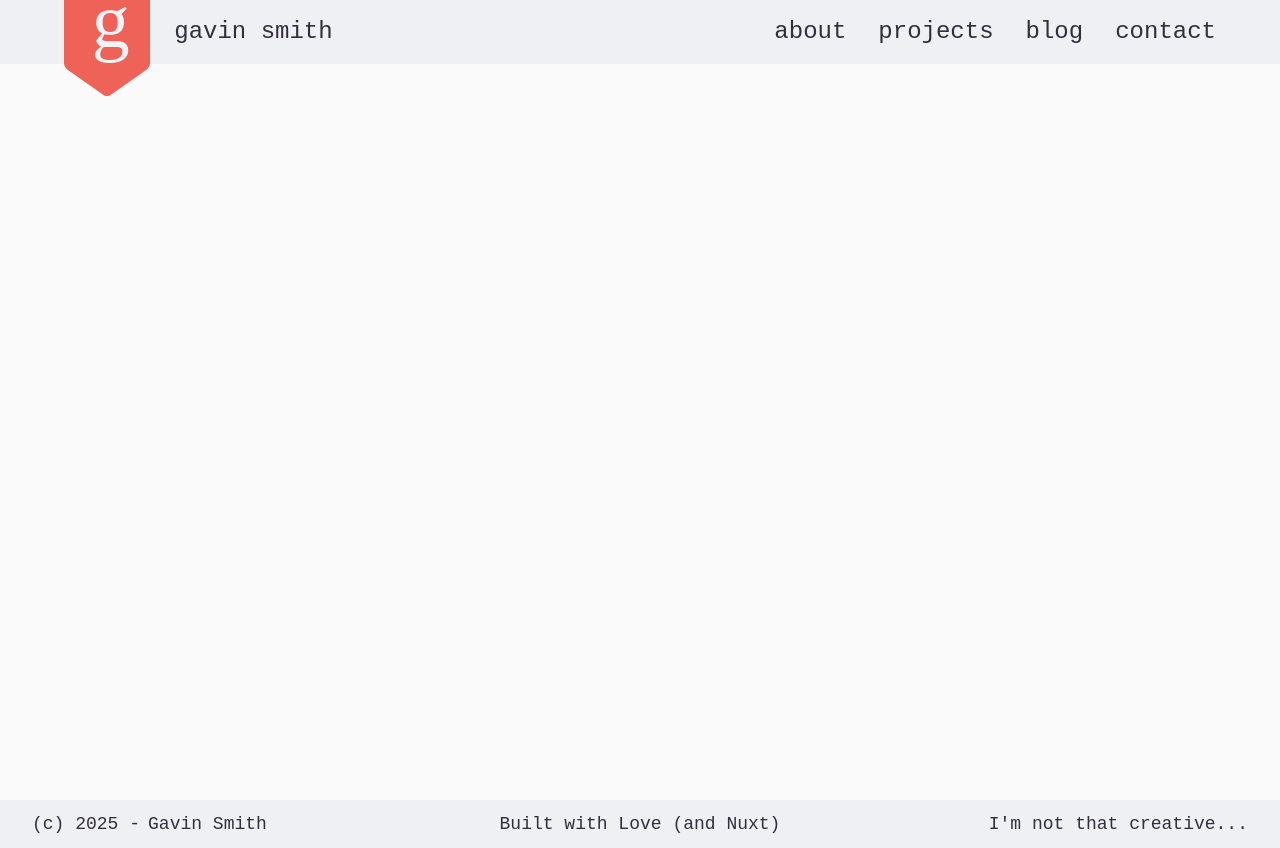
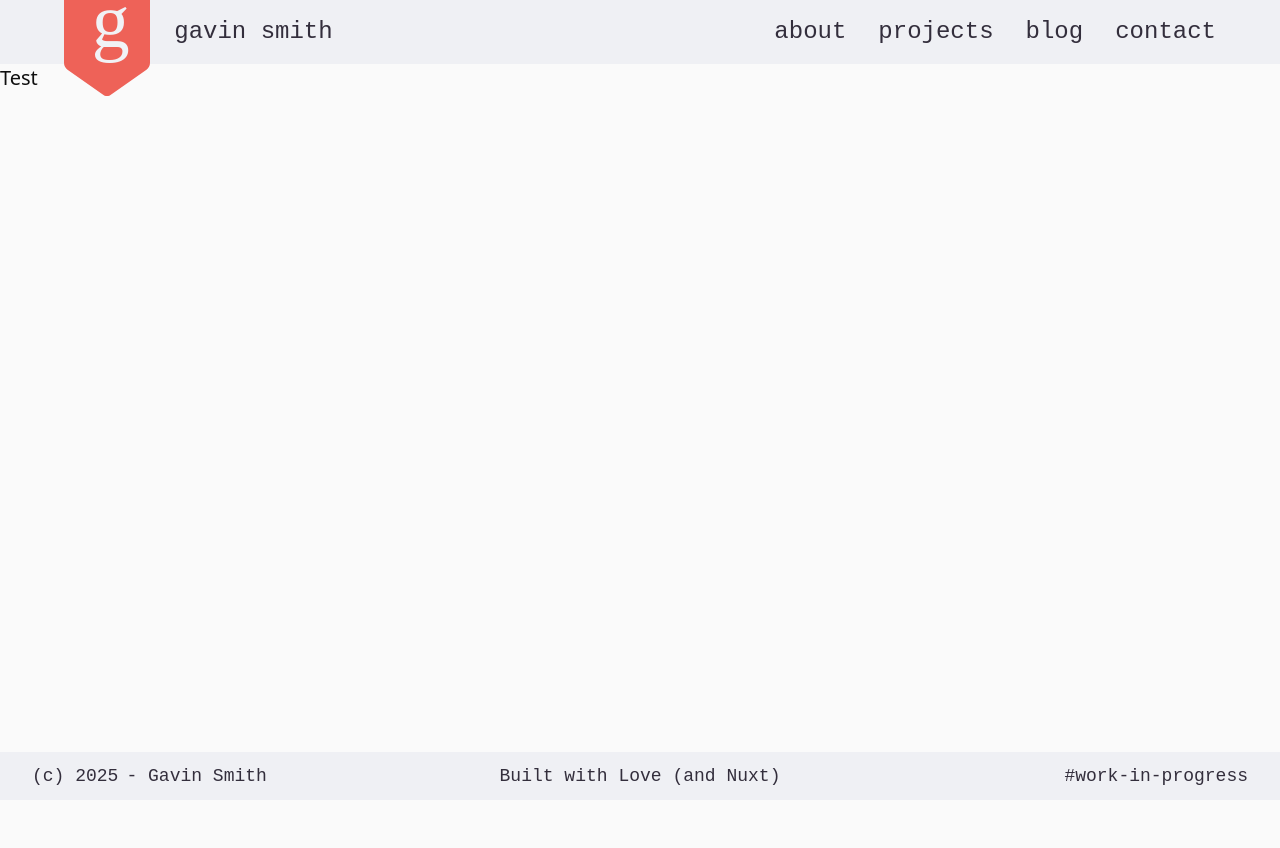
Before and after one commit to gavinhsmith/portfolio, a Nuxt app: page / in a window 1280 px wide. After the commit the page ends 800 px from the top, so only its background shows below. Built offline with nearby package versions, Linux system fonts and the light colour scheme.

Commit message:
Setup foot bar to stay at bottom if not enough page content

```diff
--- a/app/components/nav/foot/bar.vue
+++ b/app/components/nav/foot/bar.vue
@@ -1,12 +1,11 @@
 <template>
   <div
-    class="flex flex-row justify-between items-center h-12 w-full px-4 lg:px-8 text-xs lg:text-lg font-accent bg-light text-dark dark:bg-dark dark:text-light"
+    class="flex flex-row justify-between items-center h-12 w-full gap-4 px-4 lg:px-8 text-xs lg:text-lg font-accent bg-light text-dark dark:bg-dark dark:text-light"
   >
-    <div class="w-1/2 lg:w-1/3 flex flex-row justify-start items-center">
+    <div class="lg:w-1/3 flex flex-row justify-start items-center">
       <div class="flex flex-row justify-start items-center">
-        <span>(c) 2025 -</span>
-        <span class="ml-2 hidden lg:block">Gavin Smith</span>
-        <span class="ml-2 block lg:hidden">GS</span>
+        <span>(c) 2025</span>
+        <span class="ml-2 hidden lg:block">- Gavin Smith</span>
       </div>
     </div>
     <div class="w-1/3 hidden lg:flex flex-row justify-center items-center">
@@ -20,12 +19,8 @@
         >)</span
       >
     </div>
-    <div class="w-1/2 lg:w-1/3 flex flex-row justify-end items-center">
-      <Typewriter
-        :words="['I\'m not that creative...']"
-        :loop="false"
-        :wait="750"
-      />
+    <div class="lg:w-1/3 flex flex-row justify-end items-center text-right">
+      <Typewriter :words="['#work-in-progress']" :loop="false" :wait="750" />
     </div>
   </div>
 </template>
--- a/app/layouts/default.vue
+++ b/app/layouts/default.vue
@@ -1,7 +1,11 @@
 <template>
-  <NavHeadBar />
-  <div class="bg-white text-black dark:bg-black dark:text-white w-full h-full">
-    <slot />
+  <div class="flex flex-col justify-between w-full min-h-screen">
+    <NavHeadBar />
+    <div
+      class="bg-white text-black dark:bg-black dark:text-white w-full h-full font-main text-xl"
+    >
+      <slot />
+    </div>
+    <NavFootBar />
   </div>
-  <NavFootBar />
 </template>
--- a/app/pages/index.vue
+++ b/app/pages/index.vue
@@ -1,3 +1,6 @@
 <template>
-  <div class="w-full h-screen"></div>
+  <div class="w-full h-full">
+    <NavHeadBumper />
+    <h1>Test</h1>
+  </div>
 </template>
```
